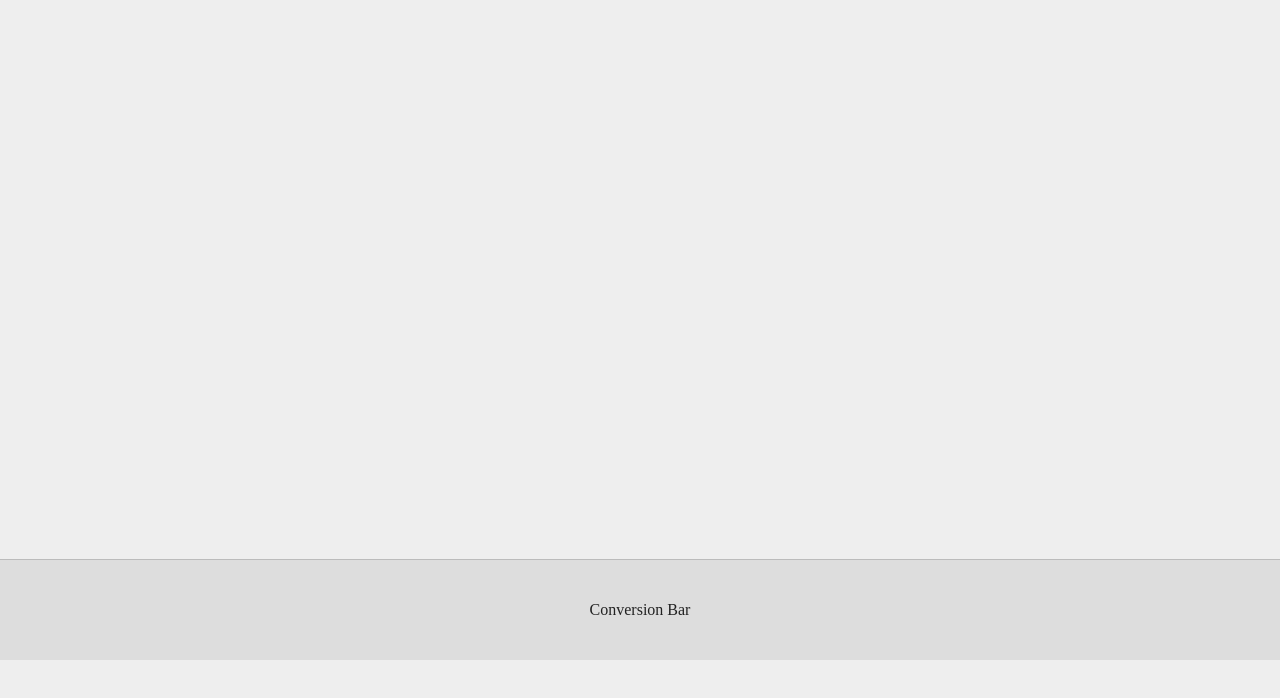
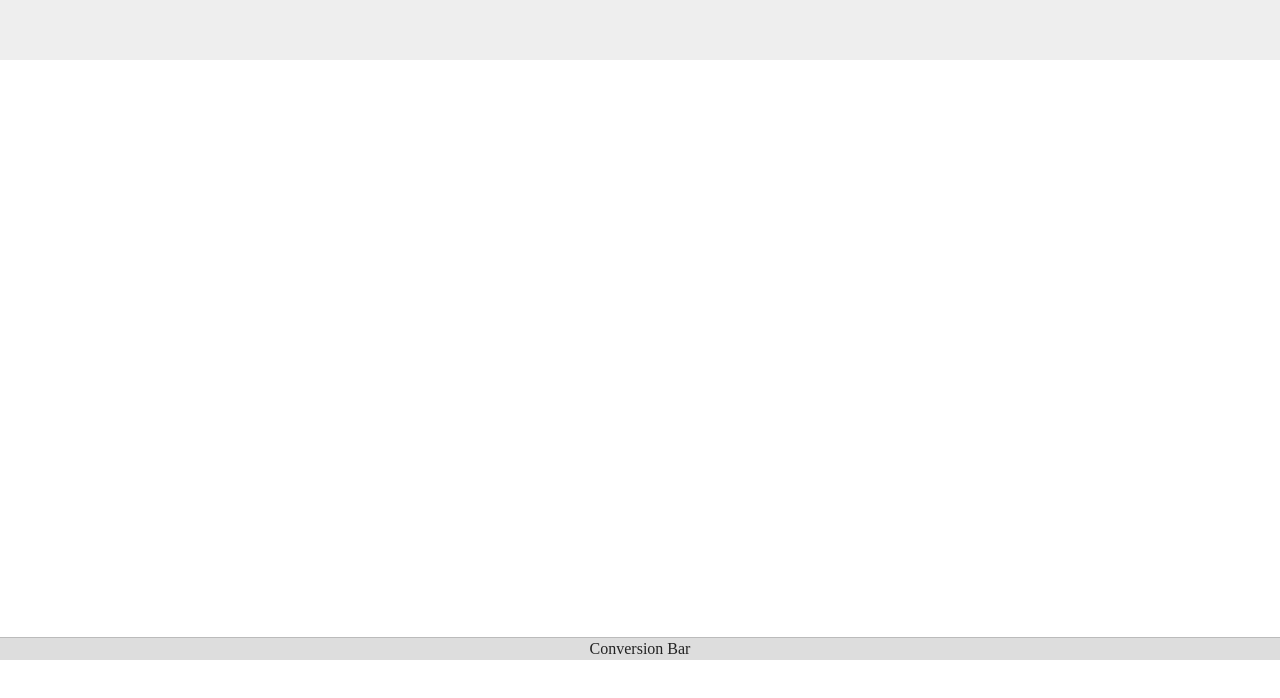
Before and after one commit to eb-rafa/pruebas, a plain HTML site: page listing-test.html in a window 1280 px wide. Shown: the part 140-838 px from the top of the page. After the commit the page ends 800 px from the top, so only its background shows below. Drawn offline with Linux system fonts and the light colour scheme.

Commit message:
More tests

```diff
--- a/css/main.css
+++ b/css/main.css
@@ -267,7 +267,10 @@ textarea {
 
 .conversion-bar {
   width: 100%;
-  height: 100px;
+  height: -webkit-fit-content;
+  height: -moz-fit-content;
+  height: fit-content;
+  max-height: 140px;
   position: fixed;
   bottom: 0;
   z-index: 99;
--- a/listing-test.html
+++ b/listing-test.html
@@ -19,7 +19,7 @@
 </head>
 
 <body>
-    <div class="container">
+    <div class="container" style="height: 200px">
       <div class="conversion-bar">Conversion Bar</div>
     </div>
 </body>
```
